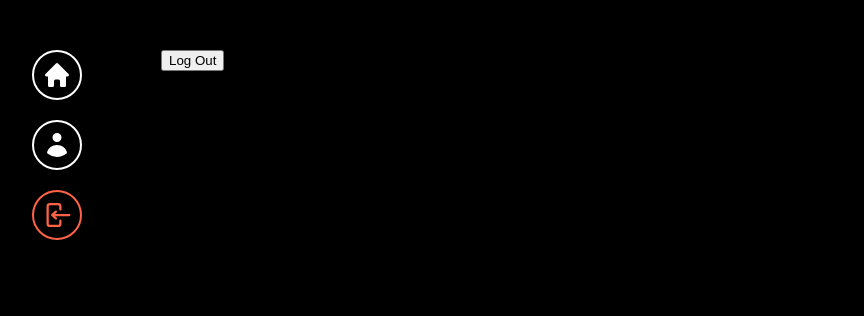
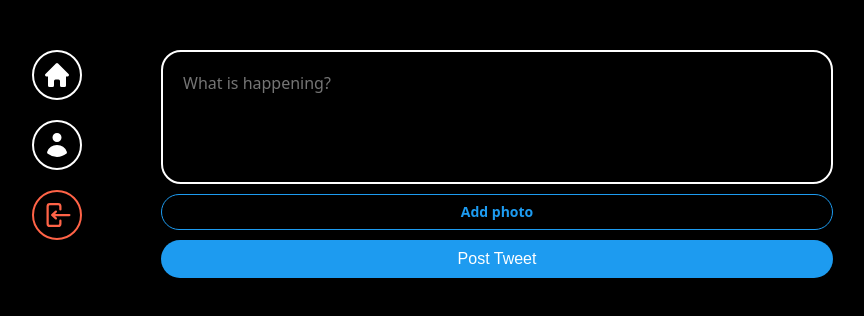
Before and after one commit to Dahoonkk/nwitter-reloaded, a React (Vite) app: page / in a window 1280 px wide. Shown: the top 316 px of the page, without its empty margins (237-1101 px from the left). Built offline with nearby package versions, Linux system fonts and the light colour scheme; no server answers; sample sign-in values are in the browser's storage; the HTML template or start-up script is replaced by a standard one.

Commit message:
make post tweet form

```diff
--- a/src/components/layout.tsx
+++ b/src/components/layout.tsx
@@ -46,10 +46,7 @@
         const ok = confirm("Are you sure you want to log out?")
         if(ok) {
             await auth.signOut();
-            alert("로그아웃 완료!")
             navigate("/login")
-        } else {
-            alert("로그아웃 실패!")
         }
     }
     return (
--- /dev/null
+++ b/src/components/post-tweet-form.tsx
@@ -0,0 +1,81 @@
+import { useState } from "react";
+import styled from "styled-components";
+
+const Form = styled.form`
+    display: flex;
+    flex-direction: column;
+    gap: 10px;
+`;
+
+const TextArea = styled.textarea`
+    border: 2px solid white;
+    padding: 20px;
+    border-radius: 20px;
+    font-size: 16px;
+    color: white;
+    background-color: black;
+    width: 100%;
+    resize: none;
+    &::placeholder {
+        font-size: 16px;
+        font-family: system-ui, -window-system;
+    }
+    &:focus {
+        outline: none;
+        border-color: #1d9bf0;
+    }
+`;
+
+const AttachFileButton = styled.label`
+    padding: 10px 0px;
+    color: #1d9bf0;
+    text-align: center;
+    border-radius: 20px;
+    border: 1px solid #1d9bf0;
+    font-size: 14px;
+    font-weight: 600;
+    cursor: pointer;
+`;
+
+const AttachFileInput = styled.input`
+    display: none;
+`;
+
+const SubmitBtn = styled.input`
+    background-color: #1d9bf0;
+    color: white;
+    border: none;
+    padding: 10px 0px;
+    border-radius: 20px;
+    font-size: 16px;
+    cursor: pointer;
+    &:hover,
+    &:active {
+        opacity: 0.9;
+    }
+`;
+
+export default function PostTweetForm() {
+    const [isLoading, setLoading] = useState(false);
+    const [tweet, setTweet] = useState("");
+    const [file, setFile] = useState<File | null>();
+    const onChange = (e: React.ChangeEvent<HTMLTextAreaElement>) => {
+        setTweet(e.target.value)
+    }
+
+    const onFileChange = (e: React.ChangeEvent<HTMLInputElement>) => {
+        const { files } = e.target;
+        if (files && files.length === 1) {
+            setFile(files[0])
+        }
+    }
+
+    return (
+        <Form>
+            <TextArea rows ={5} maxLength={180} onChange={onChange} value={tweet} placeholder="What is happening?" />
+            <AttachFileButton htmlFor="file">{file ? "Photo added ✅" : "Add photo"}</AttachFileButton>
+            <AttachFileInput onChange={onFileChange} type="file" id="file" accept="image/*" />
+            <SubmitBtn type="submit" value={isLoading ? "Posting..." : "Post Tweet"} />
+        </Form>
+    )
+}
--- a/src/routes/home.tsx
+++ b/src/routes/home.tsx
@@ -1,15 +1,12 @@
-import { useNavigate } from "react-router-dom";
-import { auth } from "../firebase"
+import styled from "styled-components";
+import PostTweetForm from "../components/post-tweet-form";
+
+const Wrapper = styled.div``;
 
 export default function Home() {
-    const navigate = useNavigate();
-    const logOut = () => {
-        auth.signOut();
-        navigate("/login");
-    }
     return (
-        <h1>
-            <button onClick={logOut}>Log Out</button>
-        </h1>
+        <Wrapper>
+            <PostTweetForm />
+        </Wrapper>
     )
 }
```
